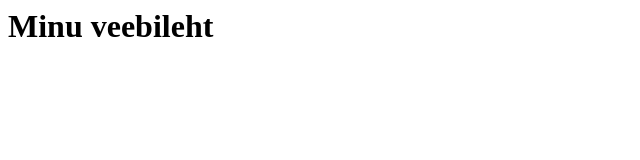
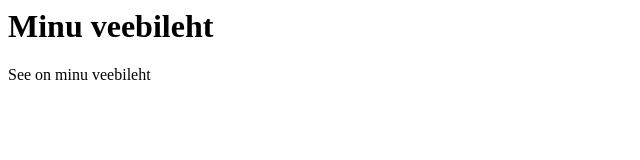
Before and after one commit to KarlMumme/veebileht, a plain HTML site: page index.html in a window 1280 px wide. Shown: the whole page, without its empty margins (0-640 px from the left). Drawn offline with Linux system fonts and the light colour scheme.

Commit message:
Update index.html

```diff
--- a/index.html
+++ b/index.html
@@ -2,5 +2,6 @@
   <title>Veebilkeht</title>
   <body>
     <h1>Minu veebileht</h1>
+    <p>See on minu veebileht</p>
   </body>
 </html>
```
